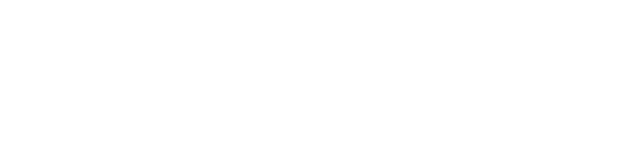
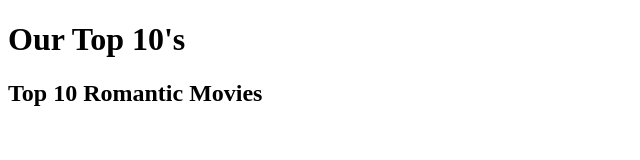
Before and after one commit to alexandergrib/studiuos-love, a plain HTML site: page topten.html in a window 1280 px wide. Shown: the whole page, without its empty margins (0-640 px from the left). Drawn offline with Linux system fonts and the light colour scheme.

Commit message:
starting on movies

```diff
--- a/topten.html
+++ b/topten.html
@@ -8,8 +8,11 @@
     <title>Studious-Love</title>
 </head>
 <body>
+    <div id="top-tens">
+        <h1>Our Top 10's</h1>
+    </div>
     <div>
-
+        <h2>Top 10 Romantic Movies</h2>
     </div>
 
 </body>
```
